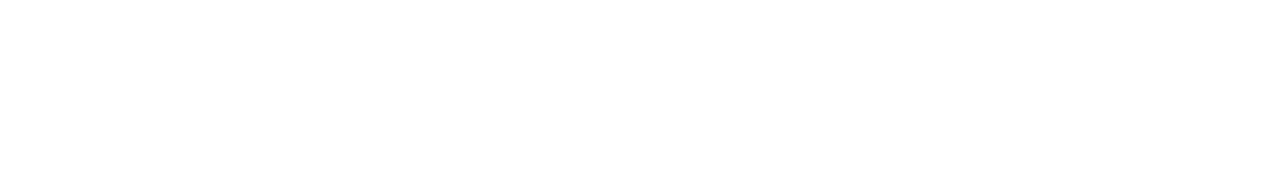
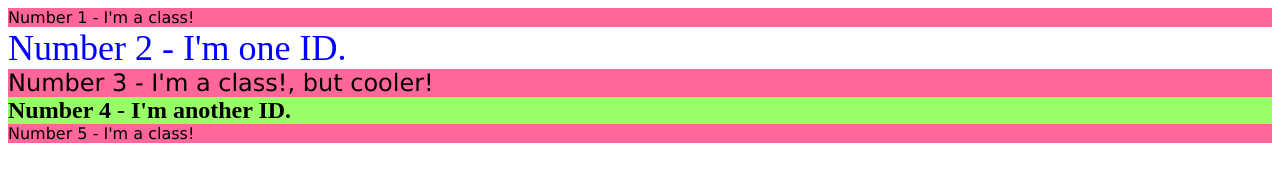
Before and after one commit to aldriebarcena/odin-recipes, a plain HTML site: page recipes/css_practice.html in a window 1280 px wide. Drawn offline with Linux system fonts and the light colour scheme.

Commit message:
did 02-class-id-selectors

```diff
--- a/recipes/css_practice.html
+++ b/recipes/css_practice.html
@@ -7,4 +7,13 @@
         <link rel="stylesheet" href="../stylesheet.css">
     </head>
 
+    <body>
+        <div class="class-1">Number 1 - I'm a class!</div>
+        <div id="id-1">Number 2 - I'm one ID.</div>
+        <div class="class-1" id="id-3">Number 3 - I'm a class!, but cooler!</div>
+        <div id="id-2">Number 4 - I'm another ID.</div>
+        <div class="class-1">Number 5 - I'm a class!</div>
+
+    </body>
+
 </html>
```
